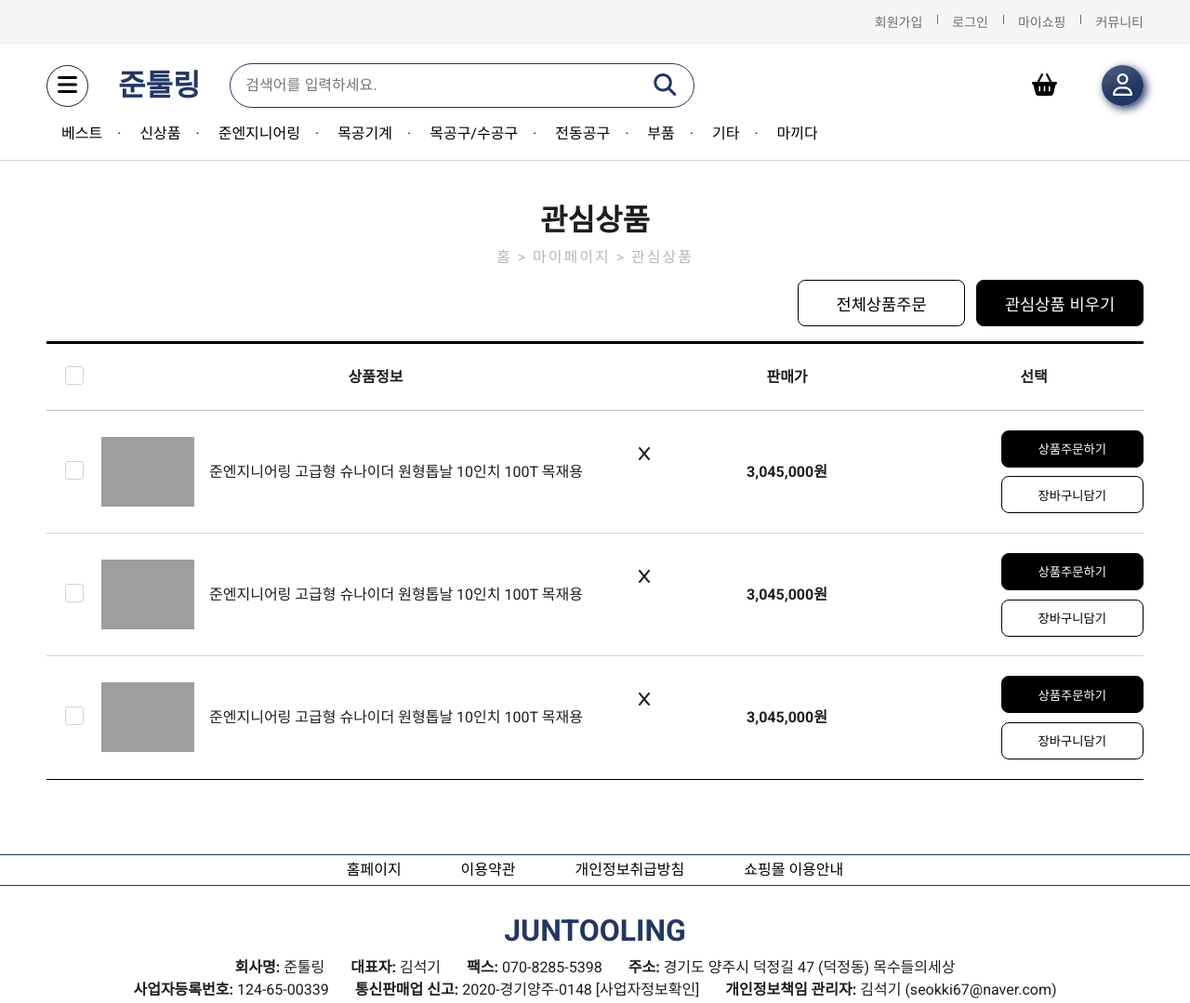
After one commit to Joontooling/joontooling, a Django app: page /accounts/my_likes/ in a window 1280 px wide. The commit adds this page. Shown: the top 1079 px of the page at 93% size. Run offline with Django 3.2, Linux system fonts and the light colour scheme; some libraries are stand-ins or nearby versions; grey boxes are pictures that could not be loaded.

Commit message:
Design accounts mylikes

```diff
--- /dev/null
+++ b/accounts/templates/accounts/my_likes.html
@@ -0,0 +1,96 @@
+{% extends 'base.html' %}
+
+
+{% block content %}
+<div class="container">
+
+  <!-- TITLE -->
+  <div class="basket-title order-done-title">
+    <h1 class="title">
+      관심상품
+    </h1>
+    <h2 class="step">
+      <span>홈 ></span>
+      <span> 마이페이지 ></span>
+      <span> 관심상품</span>
+    </h2>
+  </div>
+
+  <!-- MYLIKES-BUTTONS -->
+  <div class="mylikes-btns">
+    <button>전체상품주문</button>
+    <button>관심상품 비우기</button>
+  </div>
+
+  <!-- MYLIKES -->
+  <section class="basket-info mylikes">
+    <div class="titles">
+      <div class="check">
+        <input type="checkbox" id="checkboxTop">
+        <label for="checkboxTop"></label>
+      </div>
+      <div class="title biInfo mlInfo">상품정보</div>
+      <div class="title biPrice mlPrice">판매가</div>
+      <div class="title mlChoice">선택</div>
+    </div>
+    <div class="contents">
+      <div class="content check">
+        <input type="checkbox" id="checkbox">
+        <label for="checkbox"></label>
+      </div>
+      <div class="content biInfo mlInfo">
+        <img src="https://juntooling.com/web/product/small/202111/7a5a2d420395bfd413db8b9b6220898b.jpg"
+          alt="product-image">
+        <p>준엔지니어링 고급형 슈나이더 원형톱날 10인치 100T 목재용</p>
+        <div class="delete-btn">
+          <i class="fa-solid fa-x"></i>
+        </div>
+      </div>
+      <div class="content biPrice mlPrice">3,045,000원</div>
+      <div class="content mlChoice">
+        <button>상품주문하기</button>
+        <button>장바구니담기</button>
+      </div>
+    </div>
+    <div class="contents">
+      <div class="content check">
+        <input type="checkbox" id="checkbox">
+        <label for="checkbox"></label>
+      </div>
+      <div class="content biInfo mlInfo">
+        <img src="https://juntooling.com/web/product/small/202111/7a5a2d420395bfd413db8b9b6220898b.jpg"
+          alt="product-image">
+        <p>준엔지니어링 고급형 슈나이더 원형톱날 10인치 100T 목재용</p>
+        <div class="delete-btn">
+          <i class="fa-solid fa-x"></i>
+        </div>
+      </div>
+      <div class="content biPrice mlPrice">3,045,000원</div>
+      <div class="content mlChoice">
+        <button>상품주문하기</button>
+        <button>장바구니담기</button>
+      </div>
+    </div>
+    <div class="contents">
+      <div class="content check">
+        <input type="checkbox" id="checkbox">
+        <label for="checkbox"></label>
+      </div>
+      <div class="content biInfo mlInfo">
+        <img src="https://juntooling.com/web/product/small/202111/7a5a2d420395bfd413db8b9b6220898b.jpg"
+          alt="product-image">
+        <p>준엔지니어링 고급형 슈나이더 원형톱날 10인치 100T 목재용</p>
+        <div class="delete-btn">
+          <i class="fa-solid fa-x"></i>
+        </div>
+      </div>
+      <div class="content biPrice mlPrice">3,045,000원</div>
+      <div class="content mlChoice">
+        <button>상품주문하기</button>
+        <button>장바구니담기</button>
+      </div>
+    </div>
+  </section>
+
+</div>
+{% endblock content %}
--- a/accounts/urls.py
+++ b/accounts/urls.py
@@ -5,5 +5,6 @@ app_name = "accounts"
 
 urlpatterns = [
     path("signup/", views.signup, name="signup"),
-    path("my_shop/", views.my_shop, name="my_shop")
+    path("my_shop/", views.my_shop, name="my_shop"),
+    path("my_likes/", views.my_likes, name="my_likes"),
 ]
--- a/accounts/views.py
+++ b/accounts/views.py
@@ -19,3 +19,6 @@ def signup(request):
 
 def my_shop(request):
     return render(request, 'accounts/my_shop.html')
+
+def my_likes(request):
+    return render(request, 'accounts/my_likes.html')
--- /dev/null
+++ b/static/css/accounts/my_likes.css
@@ -0,0 +1,94 @@
+/* MYLIKES */
+.mylikes {
+  margin-bottom: 5rem;
+}
+
+/* MYLIKES / titles */
+.mylikes .titles .mlInfo {
+  width: 50%;
+}
+
+.mylikes .titles .mlPrice {
+  width: 25%;
+}
+
+.mylikes .titles .mlChoice {
+  width: 20%;
+}
+
+/* MYLIKES / buttons */
+.mylikes-btns {
+  text-align: end;
+  margin: 1rem 0;
+}
+
+.mylikes-btns button {
+  width: 180px;
+  height: 50px;
+  border: 1px solid var(--color-black);
+  border-radius: 8px;
+  font-size: 1.1rem;
+  margin-left: 8px;
+}
+
+.mylikes-btns button:last-child {
+  background-color: var(--color-black);
+  color: var(--color-white);
+  cursor: pointer;
+  transition: 300ms;
+}
+
+.mylikes-btns button:last-child:hover {
+  opacity: 0.9;
+}
+
+/* MYLIKES / contents */
+.mylikes .contents {
+  border-bottom: 1px solid var(--color-border);
+}
+
+.mylikes .contents:last-child {
+  border: none;
+}
+
+.mylikes .contents .mlInfo {
+  width: 50%;
+  position: relative;
+}
+
+.mylikes .contents .mlInfo .delete-btn {
+  position: absolute;
+  top: 10px;
+  right: 0;
+  cursor: pointer;
+}
+
+.mylikes .contents .mlPrice {
+  width: 25%;
+}
+
+.mylikes .contents .mlChoice {
+  width: 20%;
+  display: flex;
+  flex-direction: column;
+  align-items: end;
+}
+
+.mylikes .contents .mlChoice button {
+  width: 65%;
+  height: 40px;
+  border: 1px solid var(--color-black);
+  border-radius: 8px;
+  margin: 0.3rem 0;
+  cursor: pointer;
+}
+
+.mylikes .contents .mlChoice button:first-child {
+  background-color: var(--color-black);
+  color: var(--color-white);
+  transition: all 300ms;
+}
+
+.mylikes .contents .mlChoice button:first-child:hover {
+  opacity: 0.9;
+}
--- a/static/css/main.css
+++ b/static/css/main.css
@@ -1,6 +1,7 @@
 /* ACCOUNTS */
 @import 'accounts/accounts.css';
 @import 'accounts/my_shop.css';
+@import 'accounts/my_likes.css';
 
 /* PRODUCTS */
 @import 'products/detail.css';
```
